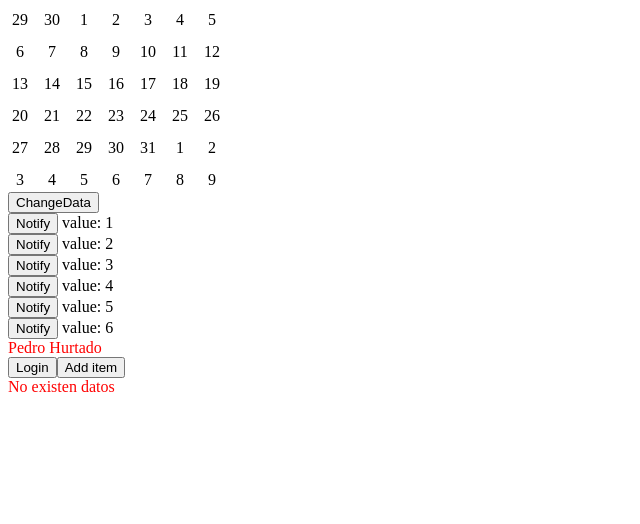
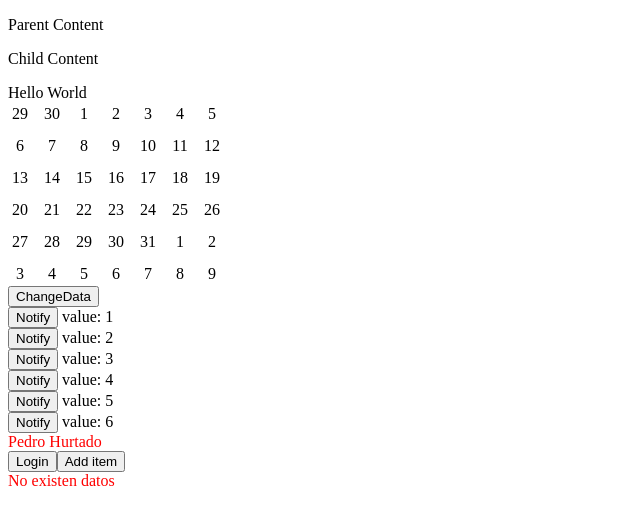
Before and after one commit to PedroHurtado/angular_ceg, an Angular app: page / in a window 1280 px wide. Shown: the top 524 px of the page, without its empty margins (0-640 px from the left). Built offline with nearby package versions, Linux system fonts and the light colour scheme.

Commit message:
content projection

```diff
--- a/src/app/app.html
+++ b/src/app/app.html
@@ -1,3 +1,4 @@
+<app-parent-content/>
 <app-calendar/>
 <app-parent/>
 <div>{{name}}</div>
--- a/src/app/app.ts
+++ b/src/app/app.ts
@@ -2,10 +2,11 @@ import { Component } from '@angular/core';
 import { RouterOutlet } from '@angular/router';
 import { Calendar } from './calendar/calendar';
 import { Parent } from './input/parent/parent';
+import { Parent as ParentContent  } from './content/parent/parent'
 
 @Component({
   selector: 'app-root',
-  imports: [Calendar, Parent],
+  imports: [Calendar, Parent, ParentContent],
   templateUrl: './app.html',
   styleUrl: './app.css'
 })
--- /dev/null
+++ b/src/app/content/child/child.html
@@ -0,0 +1,5 @@
+<p>Child Content</p>
+<!--
+<ng-content select=".footer"></ng-content>
+-->
+<slot name="footer"></slot>
--- /dev/null
+++ b/src/app/content/child/child.ts
@@ -0,0 +1,12 @@
+import { Component, ViewEncapsulation } from '@angular/core';
+
+@Component({
+  selector: 'app-child',
+  imports: [],
+  templateUrl: './child.html',
+  styleUrl: './child.css',
+  encapsulation:ViewEncapsulation.ShadowDom
+})
+export class Child {
+
+}
--- /dev/null
+++ b/src/app/content/parent/parent.html
@@ -0,0 +1,7 @@
+<p>Parent Content</p>
+<app-child>
+  <!--
+  <div class="footer">Hello World</div>
+  -->
+  <div slot="footer">Hello World</div>
+</app-child>
```
Also changed, not shown: src/app/content/parent/parent.ts (added, +12 -0 lines), src/app/content/child/child.css (added), src/app/content/parent/parent.css (added), 2 other files (tests, documents, lock files or other folders).
